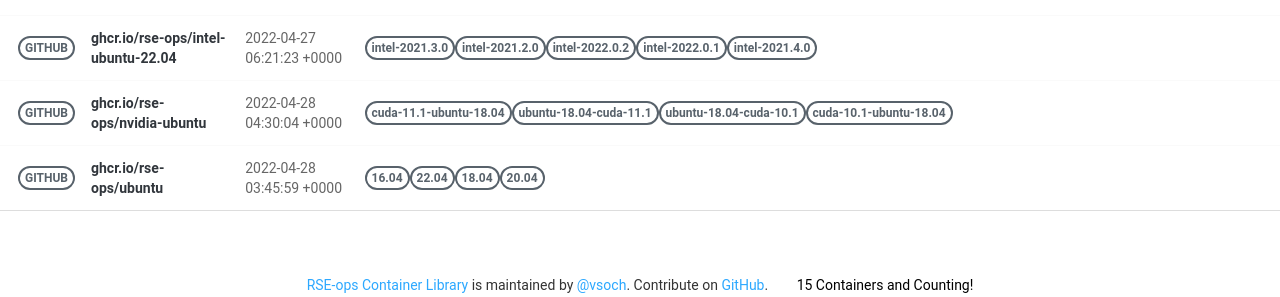
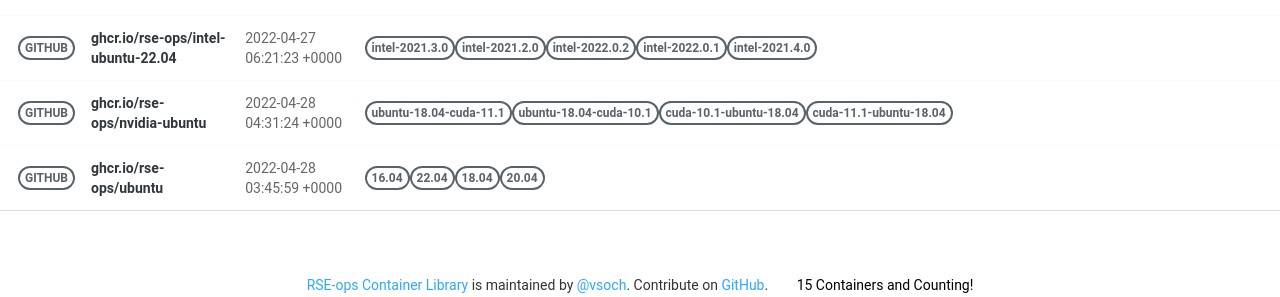
Before and after one commit to rse-ops/docker-images, a Jekyll site: the page built from pages/index.md, in a window 1280 px wide. Shown: the part 966-1263 px from the top of the page. Built offline with Jekyll 4.4.1, drawn with Linux system fonts in a browser that asks for light colours; nearby versions of some CDN libraries; part of the change alters nothing that is shown.

Commit message:
Automated push to update library 2022-04-28

```diff
--- a/_library/ghcr.io-rse-ops-nvidia-ubuntu.md
+++ b/_library/ghcr.io-rse-ops-nvidia-ubuntu.md
@@ -1,14 +1,11 @@
 ---
 layout: container
 name: ghcr.io/rse-ops/nvidia-ubuntu
-updated_at: 2022-04-28 04:30:04.571614
+updated_at: 2022-04-28 04:31:24.982501
 
 
 container_url: https://github.com/orgs/rse-ops/packages/container/package/nvidia-ubuntu
 versions:
- - tag: cuda-11.1-ubuntu-18.04
-   dockerfile: https://github.com/rse-ops/docker-images/blob/main/nvidia-ubuntu/Dockerfile
-   manifest: https://crane.ggcr.dev/manifest/ghcr.io/rse-ops/nvidia-ubuntu:cuda-11.1-ubuntu-18.04
  - tag: ubuntu-18.04-cuda-11.1
    dockerfile: https://github.com/rse-ops/docker-images/blob/main/nvidia-ubuntu/Dockerfile
    manifest: https://crane.ggcr.dev/manifest/ghcr.io/rse-ops/nvidia-ubuntu:ubuntu-18.04-cuda-11.1
@@ -18,5 +15,8 @@ versions:
  - tag: cuda-10.1-ubuntu-18.04
    dockerfile: https://github.com/rse-ops/docker-images/blob/main/nvidia-ubuntu/Dockerfile
    manifest: https://crane.ggcr.dev/manifest/ghcr.io/rse-ops/nvidia-ubuntu:cuda-10.1-ubuntu-18.04
+ - tag: cuda-11.1-ubuntu-18.04
+   dockerfile: https://github.com/rse-ops/docker-images/blob/main/nvidia-ubuntu/Dockerfile
+   manifest: https://crane.ggcr.dev/manifest/ghcr.io/rse-ops/nvidia-ubuntu:cuda-11.1-ubuntu-18.04
 
 ---
```
